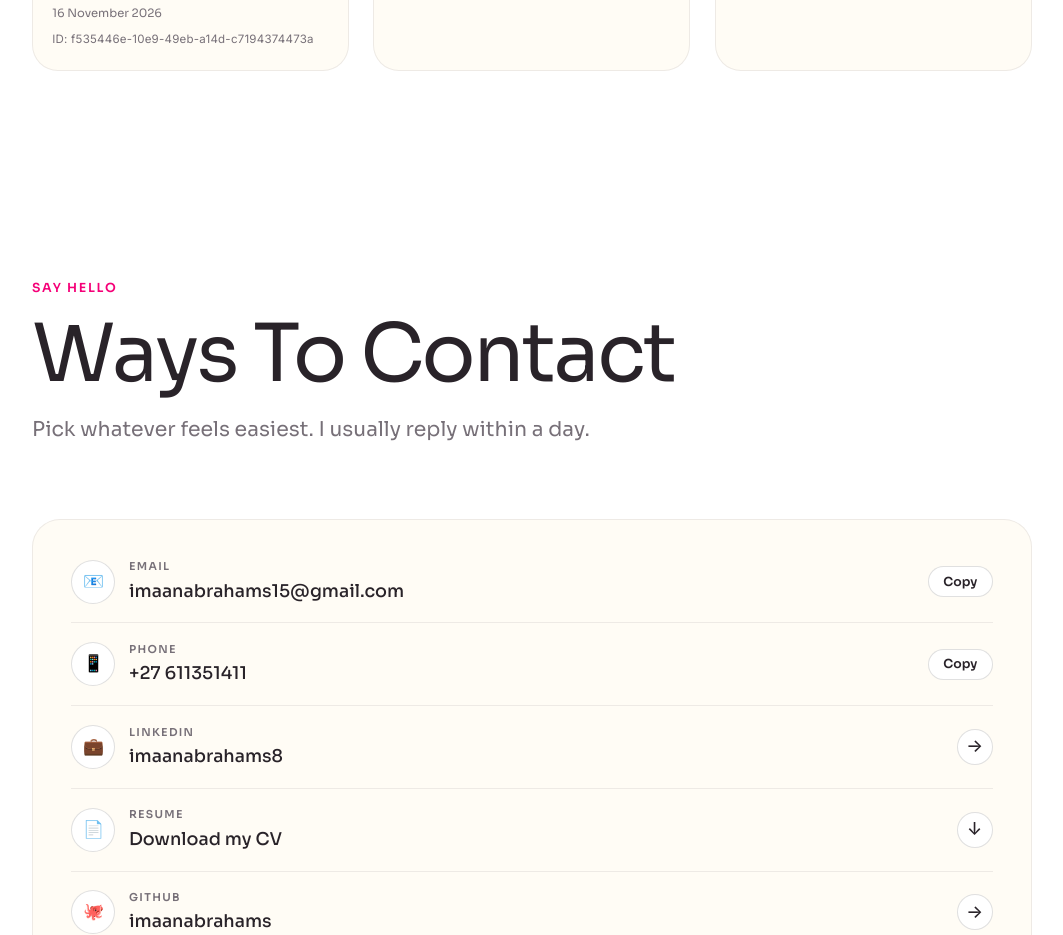
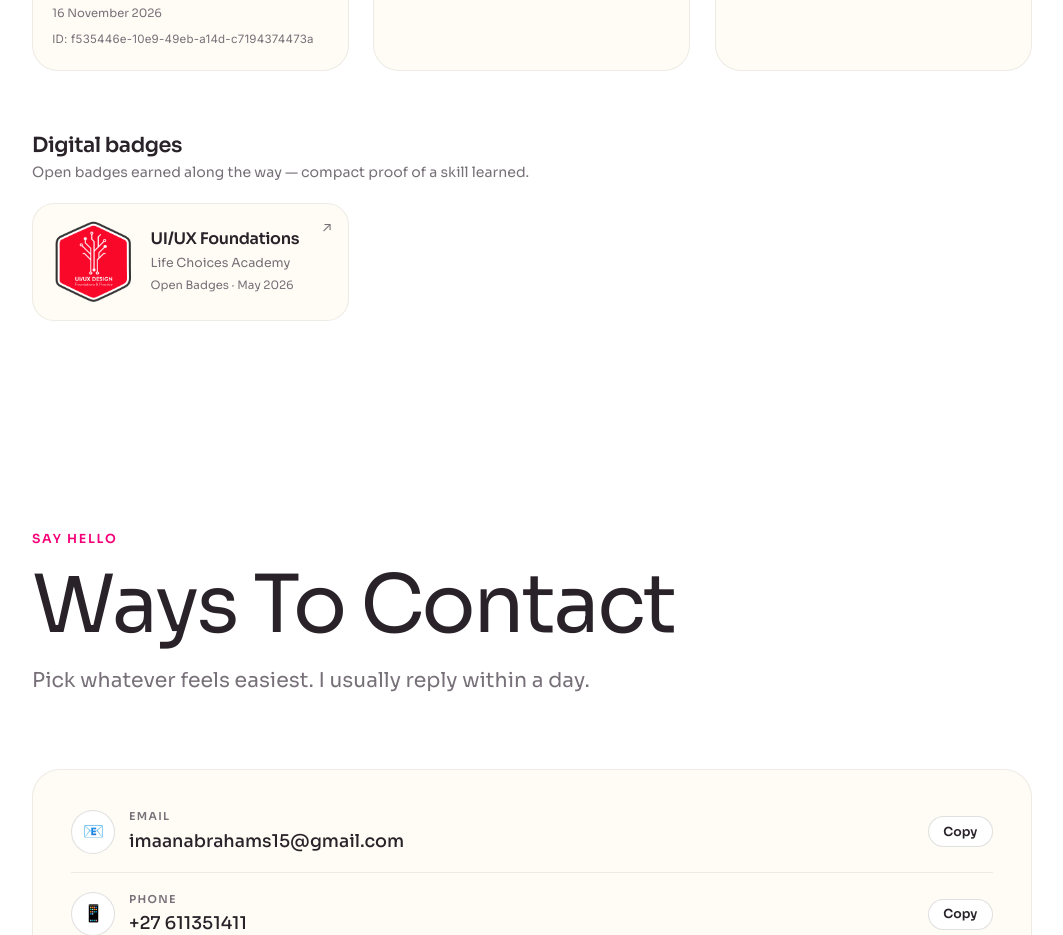
Before and after one commit to imaanabrahams/My_Portfolio, a React (Vite) app: page / in a window 1280 px wide. Shown: the part 9200-10135 px from the top of the page, without its empty margins (108-1171 px from the left). Built offline with nearby package versions, Linux system fonts and the light colour scheme.

Commit message:
:sparkles:

```diff
--- a/src/components/CertificationsSection.jsx
+++ b/src/components/CertificationsSection.jsx
@@ -1,5 +1,5 @@
 import Reveal from './Reveal.jsx'
-import { certifications } from '../data/certifications.js'
+import { certifications, badges } from '../data/certifications.js'
 import '../styles/CertificationsSection.css'
 
 const sortedCertifications = [...certifications].sort(
@@ -45,6 +45,35 @@ export default function CertificationsSection() {
             </Reveal>
           ))}
         </div>
+
+        <Reveal className="badges-head">
+          <h3>Digital badges</h3>
+          <p>Open badges earned along the way — compact proof of a skill learned.</p>
+        </Reveal>
+
+        <div className="badge-grid">
+          {badges.map((badge) => (
+            <Reveal
+              as="a"
+              key={badge.id}
+              className="badge-card"
+              href={badge.url}
+              target="_blank"
+              rel="noopener noreferrer"
+              aria-label={`View ${badge.title} badge details`}
+            >
+              <img src={badge.image} alt={`${badge.title} badge`} loading="lazy" />
+              <div className="badge-info">
+                <h4>{badge.title}</h4>
+                <p className="badge-issuer">{badge.issuer}</p>
+                <p className="badge-meta">
+                  {badge.provider} &middot; {badge.date}
+                </p>
+              </div>
+              <span className="badge-open" aria-hidden="true">↗</span>
+            </Reveal>
+          ))}
+        </div>
       </div>
     </section>
   )
--- a/src/data/certifications.js
+++ b/src/data/certifications.js
@@ -90,3 +90,15 @@ export const certifications = [
     image: './certifications/coursera-building-web-applications-in-php.png',
   },
 ]
+
+export const badges = [
+  {
+    id: 'lcs-uiux-foundation',
+    title: 'UI/UX Foundations',
+    issuer: 'Life Choices Academy',
+    provider: 'Open Badges',
+    date: 'May 2026',
+    image: './badges/uiux-foundation-badge.png',
+    url: 'https://openbadges.education/public/badges/L57R7efsRW-Kmnn82q11kQ',
+  },
+]
--- a/src/styles/CertificationsSection.css
+++ b/src/styles/CertificationsSection.css
@@ -97,6 +97,84 @@
   word-break: break-all;
 }
 
+.badges-head {
+  margin-top: clamp(2.5rem, 5vw, 4rem);
+  margin-bottom: 1.2rem;
+}
+
+.badges-head h3 {
+  font-size: 1.3rem;
+  font-weight: 600;
+  letter-spacing: -0.02em;
+}
+
+.badges-head p {
+  margin-top: 0.35rem;
+  font-size: 0.88rem;
+  color: var(--muted);
+}
+
+.badge-grid {
+  display: grid;
+  grid-template-columns: repeat(auto-fill, minmax(260px, 1fr));
+  gap: clamp(1rem, 2vw, 1.5rem);
+}
+
+.badge-card {
+  position: relative;
+  display: flex;
+  align-items: center;
+  gap: 1rem;
+  padding: 1rem 1.1rem;
+  background: var(--cream);
+  border: var(--border-card);
+  border-radius: 22px;
+  color: var(--ink);
+  text-decoration: none;
+  transition: transform 0.35s var(--ease-out), border-color 0.35s ease;
+}
+
+.badge-card:hover {
+  transform: translateY(-4px);
+  border-color: var(--pink);
+}
+
+.badge-card img {
+  width: 84px;
+  height: 84px;
+  flex-shrink: 0;
+  object-fit: contain;
+}
+
+.badge-info {
+  min-width: 0;
+}
+
+.badge-info h4 {
+  font-size: 1rem;
+  font-weight: 600;
+  line-height: 1.3;
+}
+
+.badge-issuer,
+.badge-meta {
+  margin-top: 0.25rem;
+  font-size: 0.78rem;
+  color: var(--muted);
+}
+
+.badge-meta {
+  font-size: 0.72rem;
+}
+
+.badge-open {
+  position: absolute;
+  top: 0.8rem;
+  right: 1rem;
+  font-size: 0.85rem;
+  color: var(--muted);
+}
+
 @media (max-width: 1024px) {
   .cert-grid {
     grid-template-columns: repeat(2, minmax(0, 1fr));
```
Also changed, not shown: public/badges/uiux-foundation-badge.png (added).
